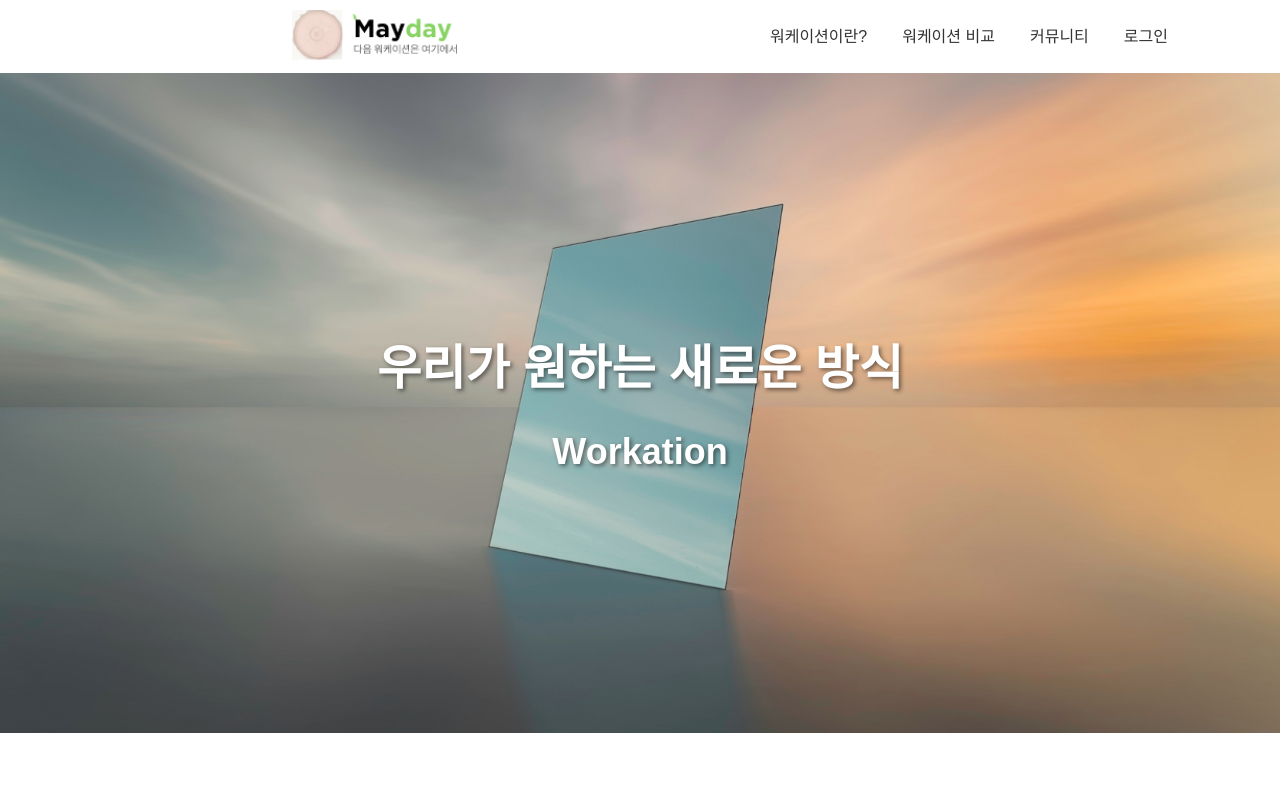
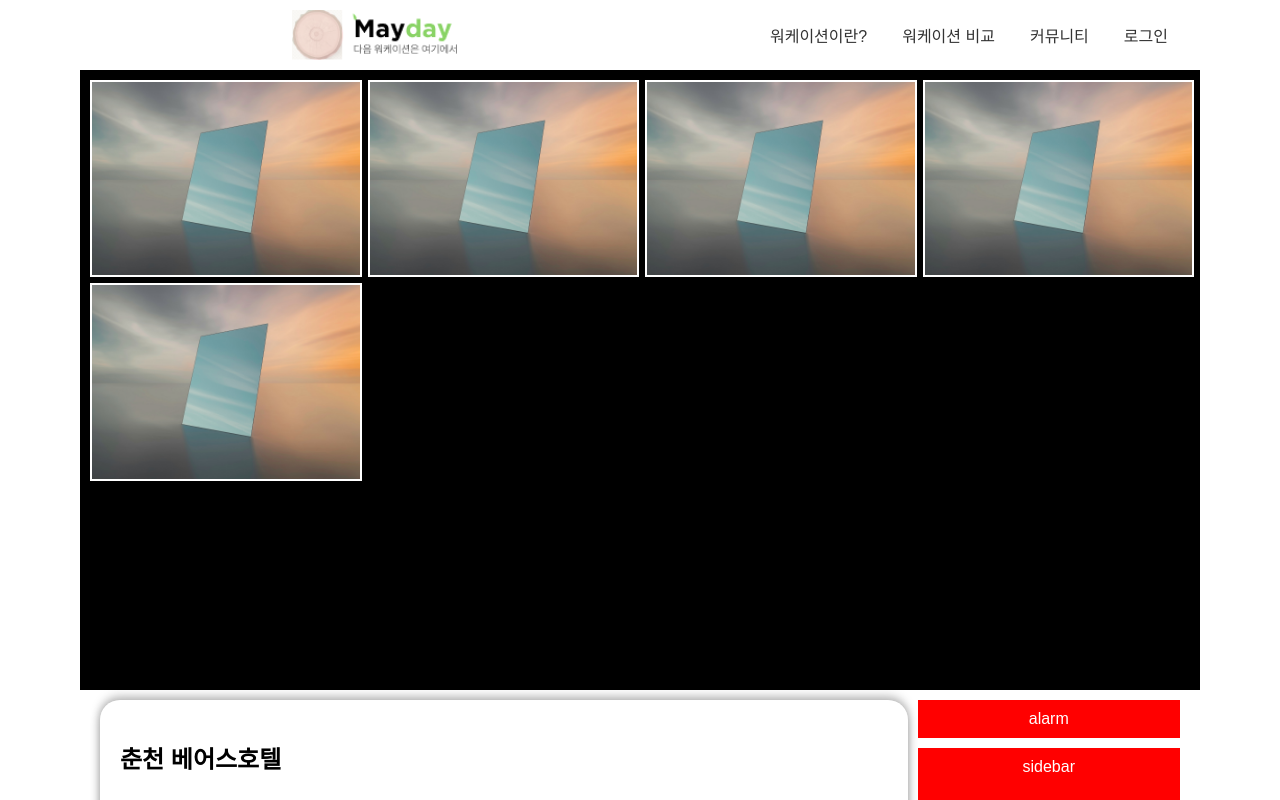
Before and after one commit to TEAM-MAYDAY/front-end-, a React (Create React App) app: page /home2 in a window 1280 px wide. Shown: the top 800 px of the page. Built offline with nearby package versions, Linux system fonts and the light colour scheme.

Commit message:
Create initial version of DetailedPage

```diff
--- a/src/App.js
+++ b/src/App.js
@@ -3,26 +3,39 @@ import React from 'react';
 import Header from './components/Header';
 import Home from './pages/Home';
 // import Footer from './components/Footer';
+import Footer2 from './components/Footer2';
 import './App.css';
+import DetailedPage from './pages/DetailedPage';
 
 const App = () => {
     return (
         <div className="app-container">
             <Header />
-            <Home />
+            {/* <Home /> */}
+            <DetailedPage />
+            <Footer2 />
             {/* <Footer />  */}
         </div>
         // 백엔드에서 링크 주면 아래로 path에다 url 업로드하기
-        // <Router>
+        // return (
         //     <div className="app-container">
+        //       <Router>
         //         <Header />
         //         <Routes>
-        //             <Route path="/" element={<Home />} />
-        //             <Route path="/" element={<Home />} />
-        //             <Route path="/" element={<Home />} />
+        //           <Route path="/" element={<Home />} />
+        //           <Route path="/home2" element={<>
+        //             <Home2 />
+        //             <Footer2 />
+        //인터랙티브 디자인 들어간 Footer1 /그냥 페이지에 들어갈 Footer2과는 설정이 달라서 따로분리함.
+        //           </>} />
+        //           <Route path="/home3" element={<>
+        //             <Home3 />
+        //             <Footer2 />
+        //           </>} />
         //         </Routes>
+        //       </Router>
         //     </div>
-        // </Router>
+        //   );
     );
 };
 
--- /dev/null
+++ b/src/components/Footer2.css
@@ -0,0 +1,14 @@
+
+.footer {
+    width: 100%;
+    text-align: center;
+    /* position: fixed; */
+    margin-top: 101px;
+
+}
+
+
+
+  .footer img {
+    height: 250px;
+  }
--- /dev/null
+++ b/src/components/Footer2.js
@@ -0,0 +1,12 @@
+import './Footer2.css';
+
+
+const Footer2 = () => {
+    return (
+        <footer className="footer">
+            <img className="copyright" src="/imgs/Copyright.png" alt="Copyright" />
+        </footer>
+    );
+};
+
+export default Footer2;
--- a/src/components/Header.css
+++ b/src/components/Header.css
@@ -8,7 +8,7 @@
     transform: translateX(-50%);
     width: 70%; /* Adjust the width to match the grid */
     height: 70px;
-    /* background-color: white; */
+    background-color: white;
     display: flex;
     justify-content: center;
     align-items: center;
--- /dev/null
+++ b/src/pages/DetailedPage.css
@@ -0,0 +1,99 @@
+body {
+    margin: 0;
+    font-family: Arial, sans-serif;
+  }
+
+  .container {
+    display: grid;
+    grid-template-areas:
+      "gallery"
+      "main";
+    grid-template-rows: auto 1fr auto;
+    gap: 10px;
+  }
+  .gallery {
+    grid-area: gallery;
+    background-color: black;
+    padding: 10px;
+    text-align: center;
+    display: grid;
+    grid-template-columns: repeat(2, 1fr 1fr);
+    grid-template-rows: 1fr 1fr 1fr;
+    gap: 10px;
+    height: 600px;
+    width: 1100px;
+    margin: 70px auto 0 auto;
+  }
+
+  .gallery img {
+    max-width: 100%;
+    height: 100%;
+    object-fit: cover;
+    border: 2px solid white;
+  }
+.large-image {
+    width: 100%;
+    height: 100%;
+}
+
+.normal-image {
+
+}
+
+.TopRightRound-image {
+
+}
+
+.BottomRightRound-image {
+
+}
+
+.main {
+    grid-area: main;
+    display: flex;
+    gap: 10px;
+    margin: auto auto;
+  }
+
+  .content {
+    padding: 10px;
+    flex: 3;
+    display: flex;
+    flex-direction: column;
+    gap: 10px;
+    height: 1000px;
+    width: 800px;
+    background-color: #ffffff4c;
+    border-radius: 20px;
+    box-shadow: 0px 4px 10px #00000040, 0px -4px 10px #00000040;
+  }
+
+  .content section {
+    background-color: white;
+    color: black;
+    padding: 10px;
+  }
+
+  .sidebar-container {
+    display: flex;
+    flex-direction: column;
+    gap: 10px;
+    flex: 1;
+    height: 500px;
+    width: 250px;
+  }
+
+  .alarm {
+    background-color: red;
+    color: white;
+    padding: 10px;
+    text-align: center;
+  }
+
+  .sidebar {
+    background-color: red;
+    color: white;
+    padding: 10px;
+    text-align: center;
+    flex: 1;
+  }
--- /dev/null
+++ b/src/pages/DetailedPage.js
@@ -0,0 +1,53 @@
+import React from 'react';
+import './DetailedPage.css';
+
+const DetailedPage = () => {
+  return (
+    <div className="container">
+      <div className="gallery">
+        <img className="large-image" src="/imgs/Landing-BG.png" alt="Gallery" />
+        <img className="normal-image" src="/imgs/Landing-BG.png" alt="Gallery" />
+        <img className="normal-image" src="/imgs/Landing-BG.png" alt="Gallery" />
+        <img className="TopRightRound-image" src="/imgs/Landing-BG.png" alt="Gallery" />
+        <img className="BottomRightRound-image" src="/imgs/Landing-BG.png" alt="Gallery" />
+      </div>
+      <main className="main">
+        <div className="content">
+          <section className="content-header">
+            <h2>춘천 베어스호텔</h2>
+            <h5>한줄 소개글</h5>
+          </section>
+          <section className="content-tagbar">
+            <div className="tag"></div>
+            <div className="tag"></div>
+            <div className="tag"></div>
+          </section>
+          <section className="content-detail">
+            <div className="share-office">
+                <h2>공유 오피스</h2>
+                <h5>본문(숙소 설명 및)</h5>
+            </div>
+            <div className="share-office">
+                <h2>공유 오피스</h2>
+                <h5>본문(숙소 설명 및)</h5>
+            </div>
+            <div className="share-office">
+                <h2>공유 오피스</h2>
+                <h5>본문(숙소 설명 및)</h5>
+            </div>
+            <div className="share-office">
+                <h2>공유 오피스</h2>
+                <h5>본문(숙소 설명 및)</h5>
+            </div>
+          </section>
+        </div>
+        <div className="sidebar-container">
+          <div className="alarm">alarm</div>
+          <div className="sidebar">sidebar</div>
+        </div>
+      </main>
+    </div>
+  );
+}
+
+export default DetailedPage;
```
